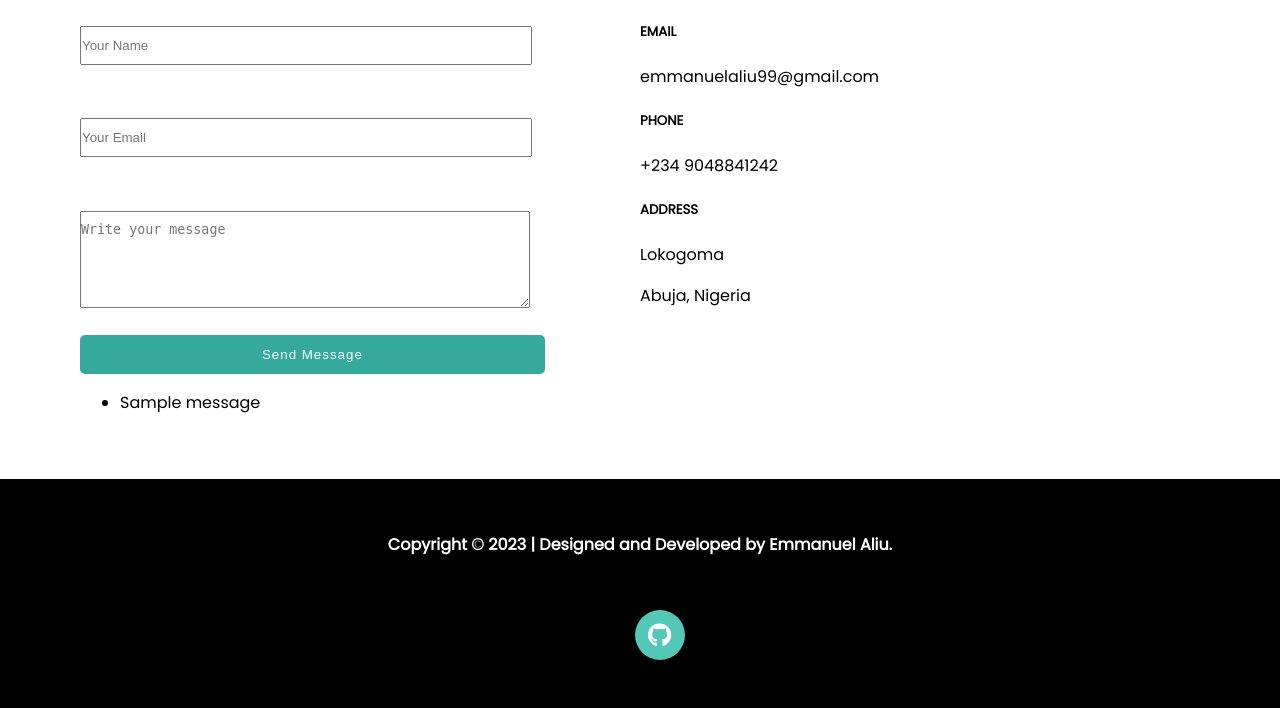
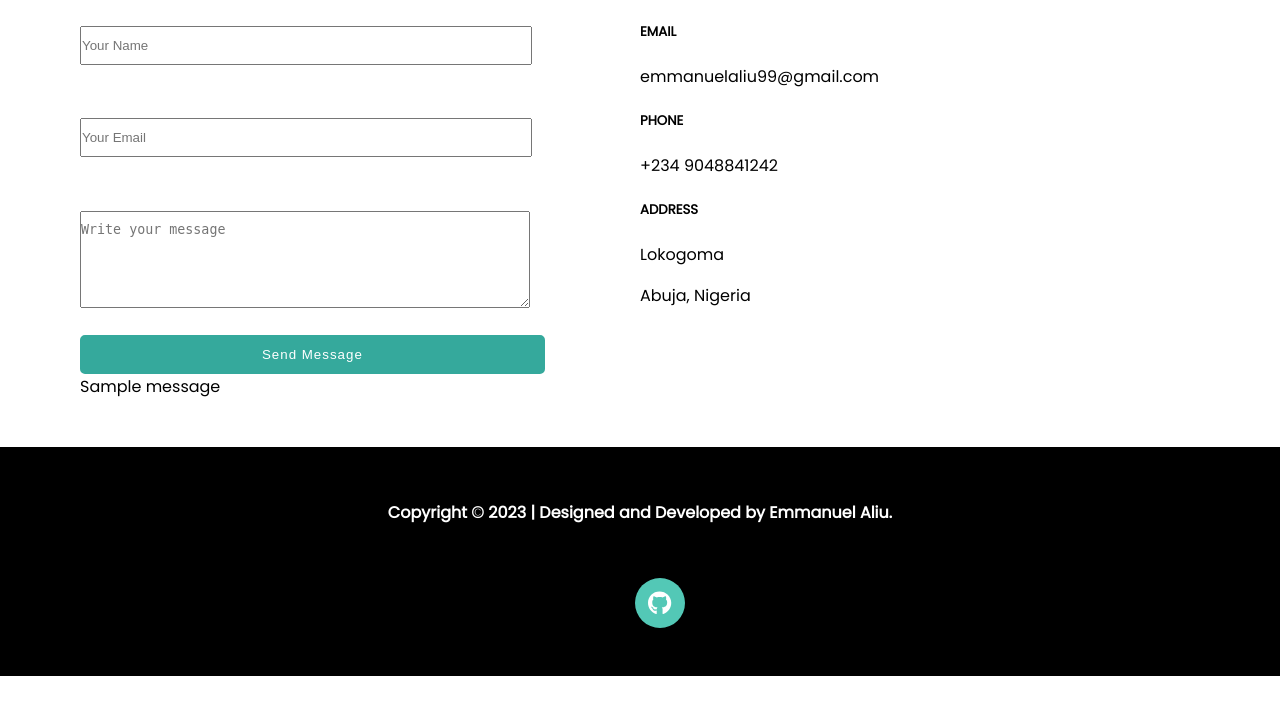
Before and after one commit to emmanuelal99/Django_Portfolio, a Django app: page / in a window 1280 px wide. Shown: the part 3083-3791 px from the top of the page. After the commit the page ends 3759 px from the top, so only its background shows below. Run offline with Django 5.2, Linux system fonts and the light colour scheme; data comes from the database, SQL or seed files in the repository; one stand-in notice (Sample message) is shown.

Commit message:
Update index.html

```diff
--- a/templates/projects/project/index.html
+++ b/templates/projects/project/index.html
@@ -97,7 +97,7 @@
                         <img class="image" src="{{ project.image.url }}"
                         srcset="{{ project.image.url }} 500w, {{ project.image.url }} 1000w"
                         sizes="(max-width: 600px) 100vw, 50vw"
-                        alt="Image of {{ project.title }}"
+                        alt="Image of {{ project.image }}"
                         style="width: 100%; height: 100px; object-fit: cover;">
 
                         {% endif %}
@@ -274,11 +274,13 @@
     <button class="form-btn btn common-btn" type="submit">Send Message</button>
 
     {% if messages %}
-                    <ul class="messages">
+        <div class="messages">
             {% for message in messages %}
-                            <li class="{{ message.tags }}">{{ message }}</li>
+                <div class="alert {{ message.tags }}">
+                    {{ message }}
+                </div>
             {% endfor %}
-                    </ul>
+        </div>
     {% endif %}
 </form>
 
```
Lines whose indentation alone changed are shown as unchanged.
